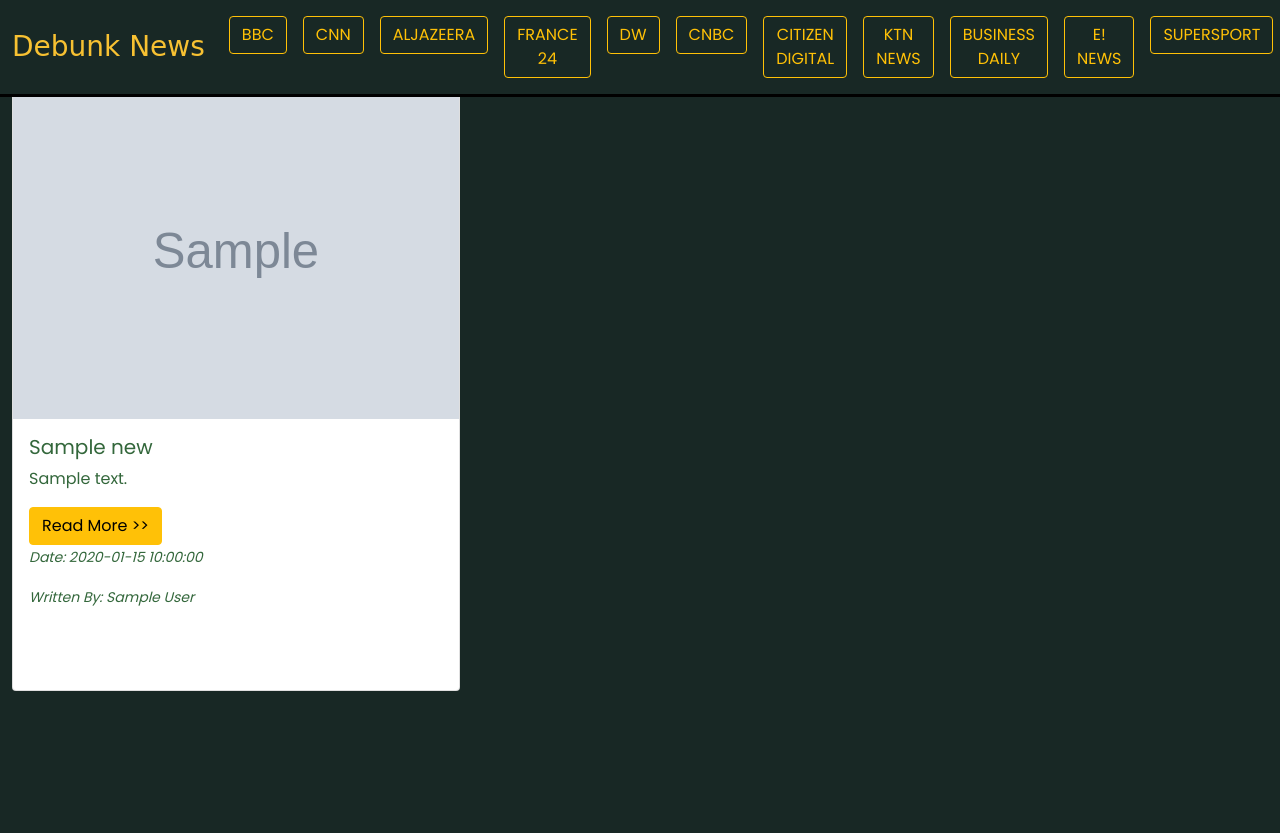
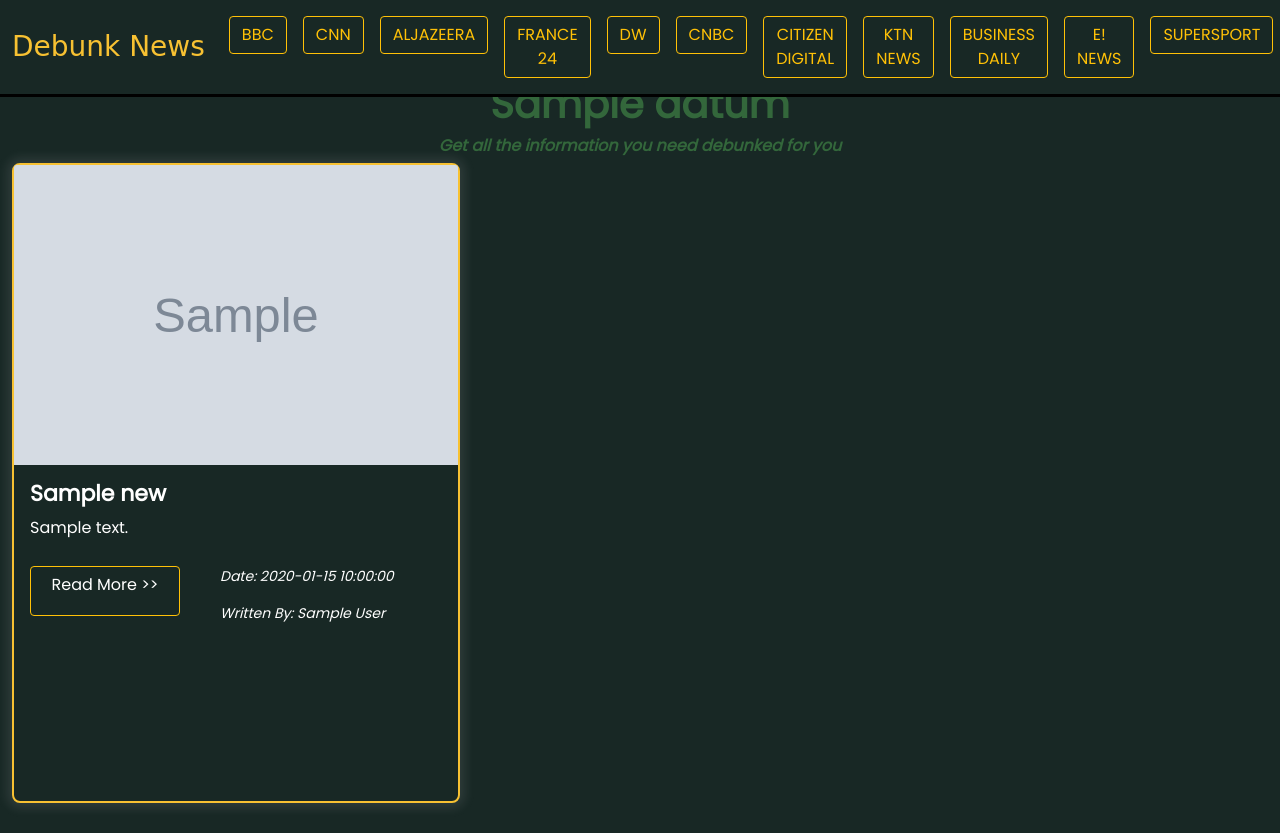
Before and after one commit to FloWambui/News_Api, a Flask app: template app/templates/index.html in a window 1280 px wide. Before the commit the page ends 691 px from the top, so only its background shows below. Run offline with Flask 2, Linux system fonts and the light colour scheme; the template is opened without the code that fills it: most values are stand-ins (such as "Sample title", 1, 10 or a date in 2020); grey boxes marked "Sample" are stand-in pictures; some libraries are stand-ins or nearby versions; some web fonts are replaced.

Commit message:
add styling to the display cards

```diff
--- a/app/static/css/index.css
+++ b/app/static/css/index.css
@@ -0,0 +1,51 @@
+.opener{
+    margin-top: 80px;
+}
+.opener h6{
+    font-weight: 700;
+    font-style: italic;
+}
+.opener h1{
+    font-weight: 800;
+}
+.card{
+    background-color: #182825 !important;
+    border: 2px solid #F7C132 !important;
+    border-radius: 8px !important;
+    box-shadow: 0 0 11px 5px rgba(242, 239, 248, 0.1) !important;
+    margin-bottom: 30px !important;
+    padding-bottom:5px!important;
+    transition: all 300ms ease-in-out !important;
+    -webkit-transition: all 300ms ease-in-out !important;
+    color: white;
+    /* height:max-content; */
+}
+.card:hover{
+    box-shadow: 0 0 11px 5px #F7C132 !important;
+}
+.card-img-top{
+    height: 300px;
+}
+.card-title{
+    font-weight: 700;
+    font-size: 22px;
+}
+.card-text{
+    font-weight: 500;
+    font-size: 16px;
+}
+.footer{
+    display: flex;
+    flex-direction: row;
+    padding-top: 10px;
+}
+.ft{
+    margin-left: 40px;
+}
+.ftbtn{
+    height: 50px;
+    width: 150px;
+    color: white !important;
+    background-color:#182825 !important;
+    border-radius: 15px
+}
--- a/app/static/css/navbar.css
+++ b/app/static/css/navbar.css
@@ -1,7 +1,6 @@
 .navbar{
     background-color: #182825 !important;
     border-bottom: 3px solid black;
-    margin-bottom: 150px !important;
 
 }
 .navbar-brand{
--- a/app/templates/index.html
+++ b/app/templates/index.html
@@ -1,12 +1,18 @@
+<link
+  rel="stylesheet"
+  href="{{ url_for('static', filename='css/index.css') }}"
+/>
 {% extends 'base.html' %} {% block body %}
+<div class="opener">
   <h1 class="text-center">{{datum}}</h1>
   <h6 class="text-center">Get all the information you need debunked for you</h6>
+</div>
 
 <div class="container-fluid">
   <div class="row">
     {% for news in articles %}
-    <div class="col-3 col-lg-3 col-md-6 col-sm-12">
-      <div class="card" style="width: 28rem; height: 38rem">
+    <div class="col-lg-3 col-md-6 col-sm-12">
+      <div class="card" style="width: 28rem; height: 40rem ">
         <img
           src="{{news.urlToImage}}"
           class="card-img-top image-fluid"
@@ -17,7 +23,8 @@
           <p class="card-text">{{news.description}}</p>
 
           <div class="footer">
-            <a href="{{news.url}}" class="btn btn-warning">Read More >></a>
+            <a href="{{news.url}}" class="btn btn-warning ftbtn">Read More >></a>
+            <div class="ft">
               <p>
                 <i
                   ><small><span>Date: </span>{{news.publishedAt}}</small></i
@@ -30,7 +37,7 @@
               </p>
             </div>
           </div>
-
+        </div>
       </div>
     </div>
     {% endfor %}
```
Lines whose indentation alone changed are shown as unchanged.
